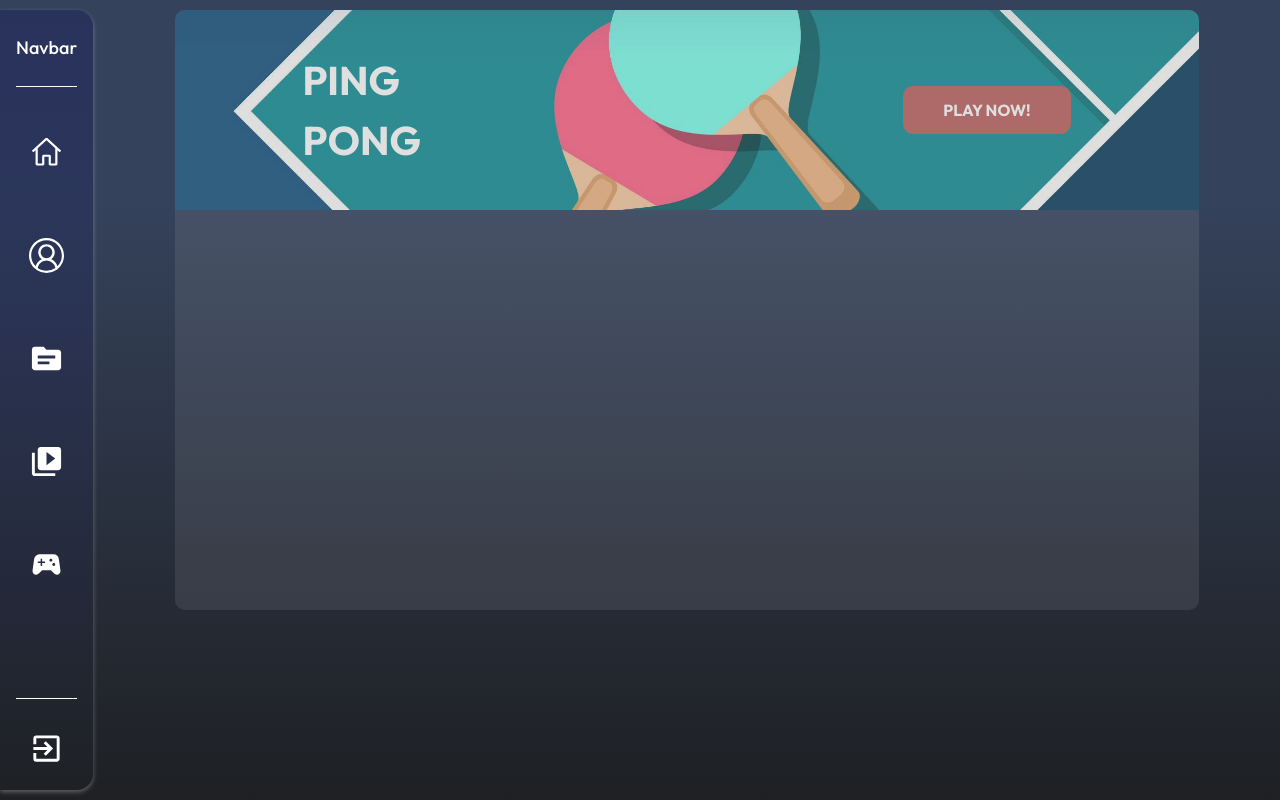
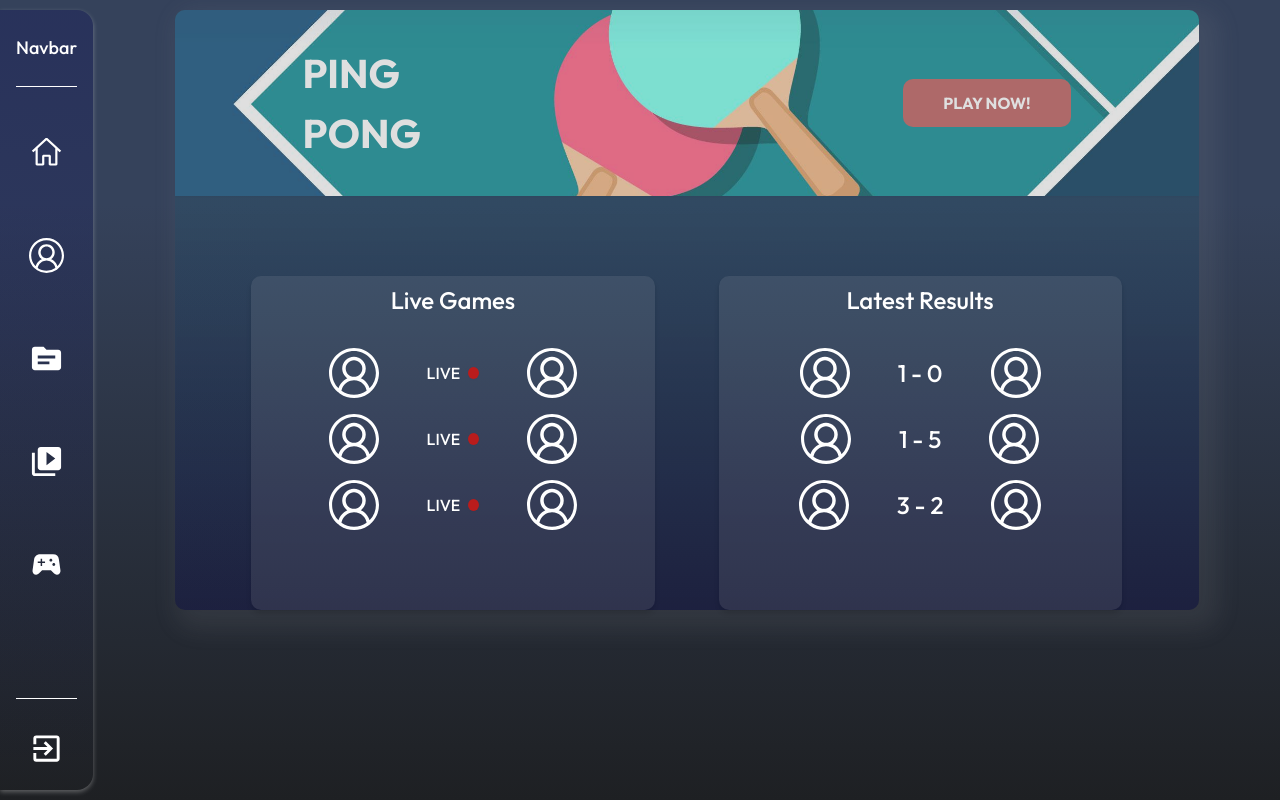
Before and after one commit to mmounib/ping-pong-game_front-end, a React (Vite) app: page / in a window 1280 px wide. Built offline with nearby package versions, Linux system fonts and the light colour scheme.

Commit message:
Still Updating The Code

```diff
--- a/src/components/HomePage/HomePage.tsx
+++ b/src/components/HomePage/HomePage.tsx
@@ -1,12 +1,13 @@
 import React from 'react'
 import img from '../../assets/4312098.jpg'
 
-import {MdKeyboardDoubleArrowRight as rightArrowIcon} from 'react-icons/md'
+import { MdKeyboardDoubleArrowRight as rightArrowIcon} from 'react-icons/md'
+import { VscAccount as AccountIcon } from 'react-icons/vsc'
 
 const HomePage = () => {
 
   return (
-    <div className=" flex flex-col bg-back-bg rounded-[10px] w-[80%] mx-auto max-w-[1400px] h-[75vh] max-sm:w-[calc(100vw_-_1rem)] max-md:w-[calc(90vw_-_2rem)]">
+    <div className=" home flex flex-col bg-secondary-gradient drop-shadow-sm rounded-[10px] w-[80%] mx-auto max-w-[1400px] h-[75vh] max-sm:w-[calc(100vw_-_1rem)] max-md:w-[calc(90vw_-_2rem)]">
 
       <div className=" rounded-t-[10px] h-[200px] contrast-75 saturate-75 bg-cover bg-no-repeat bg-center w-full bg-image-bg object-cover">
         {/* <img src={img} alt="" className=" w-full object-cover h-[200px] rounded-t-[10px]" /> */}
@@ -16,14 +17,64 @@ const HomePage = () => {
         </div>
       </div>
 
-      {/* <div className="  text-white flex justify-center text-center w-[80%] mx-auto mt-[5rem]">
-        <div className='flex-auto bg-custom-blue mr-14'>
-          <h1 className="text-2xl">Live Games</h1>
+      <div className="  text-white flex text-center w-[85%] mx-auto mt-[5rem]">
+        <div className='rounded-[10px] flex-1 bg-custom-bg-icon mr-16 pb-[5rem] flex flex-col justify-between shadow-md'>
+          <h1 className="text-2xl p-2">Live Games</h1>
+          <div className=" mt-6 flex gap-4 flex-col justify-center">
+            <div className="flex mx-auto">
+              <AccountIcon size={50}/>
+              <div className=" mx-12 flex items-center gap-2">
+                <span className=''>LIVE</span>
+                <span className='w-[11px] h-[12px] rounded-[50%] bg-red-700'></span>
+              </div>
+              <AccountIcon size={50}/>
+            </div>
+            <div className="flex mx-auto">
+              <AccountIcon size={50}/>
+              <div className=" mx-12 flex items-center gap-2">
+                <span className=''>LIVE</span>
+                <span className='w-[11px] h-[12px] rounded-[50%] bg-red-700'></span>
+              </div>
+              <AccountIcon size={50}/>
+            </div>
+            <div className="flex mx-auto">
+              <AccountIcon size={50}/>
+              <div className=" mx-12 flex items-center gap-2">
+                <span className=''>LIVE</span>
+                <span className='w-[11px] h-[12px] rounded-[50%] bg-red-700'></span>
+              </div>
+              <AccountIcon size={50}/>
+            </div>
+          </div>
+          {/* <span className='pt-14'>See More</span> */}
         </div>
-        <div className='flex-auto bg-custom-blue'>
-          <h1 className="text-2xl">Latest Results</h1>
+        <div className='rounded-[10px] flex-1 bg-custom-bg-icon pb-[5rem] shadow-md'>
+          <h1 className="text-2xl p-2">Latest Results</h1>
+          <div className="mt-6 flex gap-4 flex-col justify-center">
+          <div className="flex mx-auto">
+              <AccountIcon size={50}/>
+              <div className=" mx-12 flex items-center gap-2">
+               <span className='text-2xl'>1 - 0</span>
+              </div>
+              <AccountIcon size={50}/>
+            </div>
+            <div className="flex mx-auto">
+              <AccountIcon size={50}/>
+              <div className=" mx-12 flex items-center gap-2">
+               <span className='text-2xl'>1 - 5</span>
+              </div>
+              <AccountIcon size={50}/>
+            </div>
+            <div className="flex mx-auto">
+              <AccountIcon size={50}/>
+              <div className=" mx-12 flex items-center gap-2">
+               <span className='text-2xl'>3 - 2</span>
+              </div>
+              <AccountIcon size={50}/>
+            </div>
+          </div>
         </div>
-      </div> */}
+      </div>
     </div>
   )
 }
--- a/src/index.css
+++ b/src/index.css
@@ -56,7 +56,6 @@ button {
 button:hover {
   background-color: rgba(113, 6, 6, 0.9);
   transition: all .5s ease-in-out;
-  /* transform: scale(1.0777); */
   padding: 10px 45px;
   font-size: 1rem;
 }
@@ -65,6 +64,11 @@ h1 {
   font-size: clamp(5vmin, 10vmin, 5vmin);
 }
 
+.home {
+  box-shadow: 10px 10px 23px 10px rgba(171,171,171,0.1);
+  -webkit-box-shadow: 10px 10px 23px 10px rgba(171,171,171,0.1);
+  -moz-box-shadow: 10px 10px 23px 20px rgba(171,171,171,0.1);
+}
 
 /* .home {
   background: lightblue;
--- a/tailwind.config.js
+++ b/tailwind.config.js
@@ -9,12 +9,13 @@ export default {
     extend: {
       backgroundColor: {
         'custom-blue': 'rgba(9, 9, 121, 0.3)',
-        'custom-bg-icon': 'rgba(217, 217, 217, 0.4)',
-        'back-bg': 'rgba(217, 217, 217, 0.1)',
+        'custom-bg-icon': 'rgba(217, 217, 217, 0.1)',
+        'back-bg': 'rgba(215, 215, 215, 0.1)',
       },
       backgroundImage: {
         'main-gradient': 'linear-gradient(179.94deg, rgba(8, 8, 91, 0.28) -1.39%, rgba(62, 255, 197, 0) 101.2%)',
         'image-bg': "url('src/assets/4312098.jpg')",
+        'secondary-gradient': 'linear-gradient(179.94deg, rgba(62, 255, 197, 0.1) -1.39%, rgba(8, 8, 91, 0.28) 101.2%)',
       },
       boxShadow: {
         'custom-shadow': '0px 2px 5px rgba(255, 255, 255, 0.3)',
```
